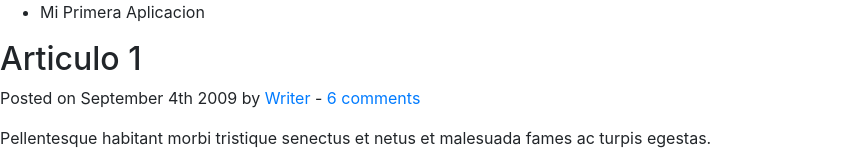
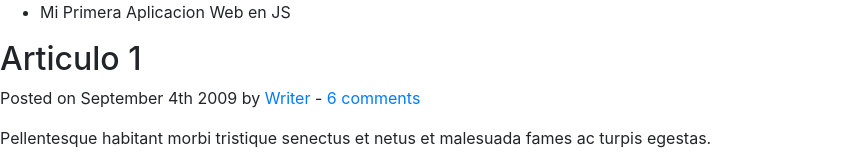
Before and after one commit to JoseChavez93/AppWeb, a plain HTML site: page index.html in a window 1280 px wide. Shown: the top 160 px of the page, without its empty margins (0-858 px from the left). Drawn offline with nearby package versions, Linux system fonts and the light colour scheme.

Commit message:
Se modifico el titulo

```diff
--- a/index.html
+++ b/index.html
@@ -13,7 +13,7 @@
 	<header>
 		<nav>
 			<ul>
-				<li>Mi Primera Aplicacion</li>
+				<li>Mi Primera Aplicacion Web en JS</li>
 			</ul>
 		</nav>
 	</header>
```
